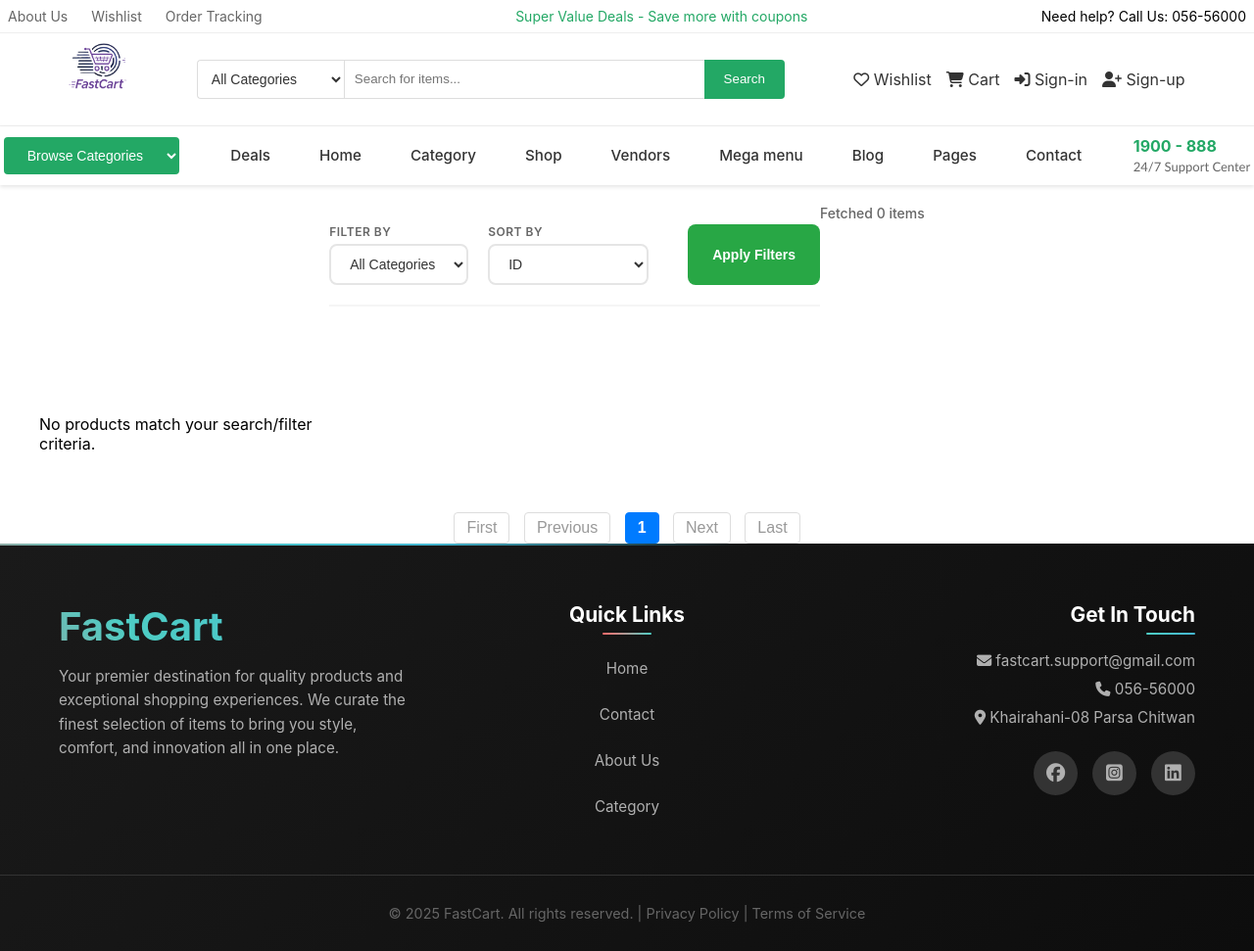
After one commit to Prateek-Giree/Ecommerce_website_django, a Django app: page /filter-search/ in a window 1280 px wide. The commit adds this page. Shown: the whole page at 98% size. Run offline with Django 4.2, Linux system fonts and the light colour scheme; data that the repository does not hold is empty; some libraries are stand-ins or nearby versions; some web fonts are replaced.

Commit message:
Quick sort implementation

```diff
--- /dev/null
+++ b/ecomm/templates/ecomm/filter_search.html
@@ -0,0 +1,128 @@
+{% extends "base.html" %}
+{% block title %} FastCart | Search {% endblock title %}
+
+{% block body %}
+<div class="filter-container">
+  <form method="get" class="filter-form">
+    <div class="filter-header">
+      <div class="filter-controls">
+        <div class="filt">
+
+          <!-- Filter By Category -->
+          <div class="filter-control-group">
+            <label for="filterBy">Filter By</label>
+            <select id="filterBy" name="filterBy">
+              <option value="">All Categories</option>
+              {% for category in categories %}
+              {% with category.name|lower as cat_name %}
+              <option value="{{ cat_name }}" {% if request.GET.filterBy is cat_name %}selected{% endif %}>
+                {{ category.name }}
+              </option>
+              {% endwith %}
+              {% endfor %}
+            </select>
+          </div>
+
+
+
+          <!-- Sort By -->
+          <div class="filter-control-group">
+            <label for="sortBy">Sort By</label>
+            {% with request.GET.sortBy as sort_val %}
+            <select id="sortBy" name="sortBy">
+              <option value="id" {% if sort_val == 'id' %}selected{% endif %}>ID</option>
+              <option value="name" {% if sort_val == 'name' %}selected{% endif %}>Name</option>
+              <option value="category" {% if sort_val == 'category' %}selected{% endif %}>Category</option>
+              <option value="price-asc" {% if sort_val == 'price-asc' %}selected{% endif %}>Price Ascending</option>
+              <option value="price-desc" {% if sort_val == 'price-desc' %}selected{% endif %}>Price Descending</option>
+            </select>
+            {% endwith %}
+          </div>
+
+
+
+          <!-- Apply Button -->
+          <div class="btn-div">
+            <button type="submit" class="filter-apply-filters-btn">Apply Filters</button>
+          </div>
+        </div>
+      </div>
+    </div>
+  </form>
+
+  <!-- Result Count -->
+  <div class="filter-results-info">Fetched {{ results_count }} items</div>
+</div>
+
+<!-- Product Grid -->
+<div class="filter-products-grid" id="productsGrid">
+  {% for product in products %}
+  <a href="{% url 'products' product.id %}">
+    <div class="filter-product-card" data-category="{{ product.category.name|lower }}"
+      data-name="{{ product.name|lower }}" data-price="{{ product.new_price|default:product.price }}">
+      <div class="filter-product-image">
+        <img src="{{ product.image.url }}" alt="{{ product.name }}" />
+      </div>
+      <div class="filter-product-info">
+        <div class="filter-product-name">{{ product.name }}</div>
+        <div class="filter-product-category">{{ product.category.name }}</div>
+        <div class="filter-product-price">
+          {% if product.new_price %}
+          <span class="text-line-through text-gray-500">${{ product.price }}</span>
+          {% else %}
+          ${{ product.price }}
+          {% endif %}
+        </div>
+      </div>
+    </div>
+  </a>
+  {% empty %}
+  <p>No products match your search/filter criteria.</p>
+  {% endfor %}
+</div>
+
+<!-- Pagination Controls -->
+<div class="pagination">
+
+  {% comment %} First page link {% endcomment %}
+  {% if page_obj.number > 1 %}
+  <a href="?{% if request.GET.filterBy %}filterBy={{ request.GET.filterBy }}&{% endif %}{% if request.GET.sortBy %}sortBy={{ request.GET.sortBy }}&{% endif %}page=1">First</a>
+  {% else %}
+  <span class="disabled">First</span>
+  {% endif %}
+
+  {% comment %} Previous page link {% endcomment %}
+  {% if page_obj.has_previous %}
+  <a href="?{% if request.GET.filterBy %}filterBy={{ request.GET.filterBy }}&{% endif %}{% if request.GET.sortBy %}sortBy={{ request.GET.sortBy }}&{% endif %}page={{ page_obj.previous_page_number }}">Previous</a>
+  {% else %}
+  <span class="disabled">Previous</span>
+  {% endif %}
+
+  {% comment %} Page number links {% endcomment %}
+  {% for num in paginator.page_range %}
+  {% if num == page_obj.number %}
+  <span class="current">{{ num }}</span>
+  {% elif num >= page_obj.number|add:'-2' and num <= page_obj.number|add:'2' %} <a href="?{% if request.GET.filterBy %}filterBy={{ request.GET.filterBy }}&{% endif %} {% if request.GET.sortBy %}sortBy={{ request.GET.sortBy }}&{% endif %}page={{ num }}">{{ num }}</a>
+    {% elif num == 1 or num == paginator.num_pages %}
+    <a href="?{% if request.GET.filterBy %}filterBy={{ request.GET.filterBy }}&{% endif %} {% if request.GET.sortBy %}sortBy={{ request.GET.sortBy }}&{% endif %}page={{ num }}">{{ num }}</a>
+    {% elif num == page_obj.number|add:'-3' or num == page_obj.number|add:'3' %}
+    <span>...</span>
+    {% endif %}
+    {% endfor %}
+
+    {% comment %} Next page link {% endcomment %}
+    {% if page_obj.has_next %}
+    <a href="?{% if request.GET.filterBy %}filterBy={{ request.GET.filterBy }}&{% endif %} {% if request.GET.sortBy %}sortBy={{ request.GET.sortBy }}&{% endif %}page={{ page_obj.next_page_number }}">Next</a>
+    {% else %}
+    <span class="disabled">Next</span>
+    {% endif %}
+
+    {% comment %} Last page link {% endcomment %}
+    {% if page_obj.number < paginator.num_pages %} <a href="?{% if request.GET.filterBy %}filterBy={{ request.GET.filterBy }}&{% endif %} {% if request.GET.sortBy %}sortBy={{ request.GET.sortBy }}&{% endif %}page={{ paginator.num_pages }}">Last</a>
+      {% else %}
+      <span class="disabled">Last</span>
+      {% endif %}
+
+</div>
+
+{% endblock body %}
--- a/ecomm/templates/ecomm/login_register.html
+++ b/ecomm/templates/ecomm/login_register.html
@@ -33,7 +33,7 @@
           required
         />
         <div class="form-options">
-          <a href="#">Forgot password?</a>
+          <a href="{% url "forgot_password" %}">Forgot password?</a>
         </div>
         <button type="submit">Log in</button>
       </form>
--- a/ecomm/urls.py
+++ b/ecomm/urls.py
@@ -39,4 +39,6 @@ urlpatterns = [
     path('forgot-password/', views.forgot_password_request, name='forgot_password'),
     path('verify-otp/', views.verify_otp, name='verify_otp'),
     path('reset-password/', views.reset_password, name='reset_password'),
+
+    path('filter-search/',views.product_filter,name='filter_search'),
 ]
--- a/ecomm/views.py
+++ b/ecomm/views.py
@@ -25,6 +25,10 @@ from django.db import transaction
 from django.core.exceptions import ObjectDoesNotExist
 from django.core.mail import send_mail
 import random
+from django.db.models import Q
+from .quick_sort import quicksort_products
+from django.core.paginator import Paginator, EmptyPage, PageNotAnInteger
+
 
 
 # =============================================================
@@ -693,3 +697,49 @@ def reset_password(request):
         return redirect('login')
 
     return render(request, 'account/password_reset.html')
+
+
+
+
+def product_filter(request):
+    products = list(Product.objects.all())
+    categories = Category.objects.all()
+
+    category = request.GET.get('filterBy')
+    sort_by = request.GET.get('sortBy')
+
+    if category:
+        products = [p for p in products if p.category.name.lower() == category.lower()]
+
+    if sort_by == 'name':
+        products = quicksort_products(products, key_func=lambda p: p.name.lower())
+    elif sort_by == 'category':
+        products = quicksort_products(products, key_func=lambda p: p.category.name.lower())
+    elif sort_by == 'price-asc':
+        products = quicksort_products(products, key_func=lambda p: p.new_price if p.new_price is not None else p.price)
+    elif sort_by == 'price-desc':
+        products = quicksort_products(products, key_func=lambda p: p.new_price if p.new_price is not None else p.price, reverse=True)
+    elif sort_by == 'id':
+        products = quicksort_products(products, key_func=lambda p: p.id)
+
+    # Pagination
+    page = request.GET.get('page', 1)
+    paginator = Paginator(products, 10)  # Show 10 products per page
+
+    try:
+        paginated_products = paginator.page(page)
+    except PageNotAnInteger:
+        # If page is not an integer, deliver first page.
+        paginated_products = paginator.page(1)
+    except EmptyPage:
+        # If page is out of range (e.g., 9999), deliver last page of results.
+        paginated_products = paginator.page(paginator.num_pages)
+
+    context = {
+        'products': paginated_products,
+        'results_count': len(products),
+        'categories': categories,
+        'paginator': paginator,
+        'page_obj': paginated_products,
+    }
+    return render(request, 'ecomm/filter_search.html', context)
--- a/static/css/styles.css
+++ b/static/css/styles.css
@@ -1324,7 +1324,7 @@ hr {
   justify-content: space-evenly;
 }
 
-.cart-table-container form{
+.cart-table-container form {
   display: flex;
   gap: 2rem;
 }
@@ -2735,3 +2735,303 @@ hr {
     letter-spacing: 0.5px;
   }
 }
+
+/*Filter/search page*/
+
+.filter-container {
+  padding: 20px;
+  display: flex;
+  justify-content: center;
+}
+
+.filter-header {
+  display: flex;
+  justify-content: space-between;
+  align-items: center;
+  background: #ffffff;
+  padding: 20px 0;
+  border-bottom: 2px solid #f5f5f5;
+  margin-bottom: 30px;
+}
+
+.filter-controls {
+  display: flex;
+  gap: 20px;
+  align-items: center;
+  flex-wrap: wrap;
+}
+
+.filt{
+  display: flex;
+  gap: 20px;
+}
+
+.filter-control-group {
+  display: flex;
+  flex-direction: column;
+  gap: 5px;
+}
+
+.filter-control-group label {
+  font-size: 12px;
+  font-weight: 600;
+  color: #666;
+  text-transform: uppercase;
+  letter-spacing: 0.5px;
+}
+
+select,
+input[type="text"] {
+  padding: 10px 15px;
+  border: 2px solid #e5e5e5;
+  border-radius: 8px;
+  background: white;
+  font-size: 14px;
+  color: #333;
+  transition: all 0.3s ease;
+}
+
+select:focus,
+input[type="text"]:focus {
+  outline: none;
+  border-color: #28a745;
+  box-shadow: 0 0 0 3px rgba(40, 167, 69, 0.1);
+}
+
+.filter-search-group {
+  position: relative;
+}
+
+.filter-search-input {
+  min-width: 250px;
+  padding-right: 50px;
+}
+
+.filter-search-btn {
+  position: absolute;
+  right: 5px;
+  top: 50%;
+  transform: translateY(-50%);
+  background: #28a745;
+  color: white;
+  border: none;
+  padding: 8px 15px;
+  border-radius: 6px;
+  cursor: pointer;
+  font-size: 12px;
+  font-weight: 600;
+  transition: background 0.3s ease;
+}
+
+.filter-search-btn:hover {
+  background: #218838;
+}
+
+.filter-results-info {
+  color: #666;
+  font-size: 14px;
+  font-weight: 500;
+}
+
+.filter-products-grid {
+  display: grid;
+  grid-template-columns: repeat(auto-fill, minmax(250px, 1fr));
+  gap: 25px;
+  margin-top: 20px;
+  padding: 40px;
+}
+
+.filter-products-grid a{
+text-decoration: none;
+  box-shadow: 0 2px 8px rgba(0, 0, 0, 0.06);
+
+}
+.filter-product-card {
+  border-radius: 12px;
+  overflow: hidden;
+  box-shadow: 0 2px 8px rgba(0, 0, 0, 0.348);
+  transition: all 0.3s ease;
+  cursor: pointer;
+  position: relative;
+}
+
+.filter-product-card:hover {
+  transform: translateY(-4px);
+  box-shadow: 0 8px 25px rgba(0, 0, 0, 0.12);
+}
+
+.filter-product-image {
+  width: 100%;
+  height: 200px;
+  position: relative;
+  overflow: hidden;
+}
+
+.filter-product-image img {
+  width: 100%;
+  height: 100%;
+  object-fit: cover;
+}
+
+.filter-product-tag {
+  position: absolute;
+  top: 10px;
+  left: 10px;
+  background: rgba(40, 167, 69, 0.9);
+  color: white;
+  padding: 4px 8px;
+  border-radius: 4px;
+  font-size: 11px;
+  font-weight: 600;
+  text-transform: uppercase;
+  letter-spacing: 0.5px;
+}
+
+.filter-product-tag.recycled {
+  background: rgba(40, 167, 69, 0.9);
+}
+
+.filter-product-tag.vegan {
+  background: rgba(255, 159, 28, 0.9);
+}
+
+.filter-product-tag.merino {
+  background: rgba(108, 117, 125, 0.9);
+}
+
+.filter-product-info {
+  padding: 20px;
+}
+
+.filter-product-name {
+  font-size: 16px;
+  font-weight: 600;
+  color: #333;
+  margin-bottom: 5px;
+}
+
+.filter-product-category {
+  font-size: 13px;
+  color: #666;
+  margin-bottom: 10px;
+  text-transform: capitalize;
+}
+
+.btn-div{
+  display: flex;
+}
+
+.filter-product-price {
+  font-size: 18px;
+  font-weight: 700;
+  color: #28a745;
+}
+
+.filter-apply-filters-btn {
+  background: #28a745;
+  color: white;
+  border: none;
+  padding: 12px 25px;
+  border-radius: 8px;
+  cursor: pointer;
+  font-size: 14px;
+  font-weight: 600;
+  transition: background 0.3s ease;
+  margin-left: 20px;
+}
+
+.filter-apply-filters-btn:hover {
+  background: #218838;
+}
+
+@media (max-width: 768px) {
+  .filter-header {
+    flex-direction: column;
+    gap: 20px;
+    align-items: stretch;
+  }
+
+  .filter-controls {
+    flex-direction: column;
+    align-items: stretch;
+  }
+
+  .filter-control-group {
+    width: 100%;
+  }
+
+  select,
+  input[type="text"] {
+    min-width: 100%;
+  }
+
+  .filter-search-input {
+    min-width: 100%;
+  }
+
+  .filter-results-info {
+    text-align: center;
+  }
+
+  .filter-products-grid {
+    grid-template-columns: repeat(auto-fill, minmax(200px, 1fr));
+    gap: 20px;
+  }
+}
+
+.pagination {
+  margin-top: 20px;
+  text-align: center;
+  font-family: Arial, sans-serif;
+}
+
+.pagination a, .pagination span {
+  display: inline-block;
+  margin: 0 5px;
+  padding: 6px 12px;
+  text-decoration: none;
+  border: 1px solid #ddd;
+  color: #333;
+  border-radius: 4px;
+  transition: background-color 0.3s ease;
+}
+
+.pagination a:hover {
+  background-color: #007bff;
+  color: white;
+  border-color: #007bff;
+}
+
+.pagination .current {
+  font-weight: bold;
+  background-color: #007bff;
+  color: white;
+  border-color: #007bff;
+  pointer-events: none;
+}
+
+.pagination .disabled {
+  color: #999;
+  pointer-events: none;
+  border-color: #ddd;
+}
+
+
+@media (max-width: 480px) {
+  .filter-container {
+    padding: 15px;
+  }
+
+  .filter-products-grid {
+    grid-template-columns: 1fr 1fr;
+    gap: 15px;
+  }
+
+  .filter-product-card {
+    border-radius: 8px;
+  }
+
+  .filter-product-info {
+    padding: 15px;
+  }
+}
--- a/static/js/script.js
+++ b/static/js/script.js
@@ -132,3 +132,93 @@ function updateCartTotal() {
   document.getElementById("cart-subtotal").textContent = `Rs ${total}`;
   document.getElementById("cart-total").textContent = `Rs ${total}`;
 }
+
+//Filter and search page
+
+let allCards = [];
+let currentResults = 8;
+
+function initializeCards() {
+  allCards = Array.from(document.querySelectorAll(".product-card"));
+  updateResultsCount();
+}
+
+function updateResultsCount() {
+  const visibleCards = allCards.filter((card) => card.style.display !== "none");
+  currentResults = visibleCards.length;
+  document.querySelector(
+    ".results-info"
+  ).textContent = `Showing ${currentResults} items`;
+
+  const noResultsMsg = document.getElementById("noResultsMessage");
+  if (noResultsMsg) {
+    noResultsMsg.style.display = currentResults === 0 ? "block" : "none";
+  }
+}
+
+function applyFilters() {
+  const filterBy = document.getElementById("filterBy").value;
+  const sortBy = document.getElementById("sortBy").value;
+  const searchTerm = document.getElementById("searchInput").value.toLowerCase();
+
+  allCards.forEach((card) => {
+    const category = card.getAttribute("data-category");
+    const name = card.getAttribute("data-name");
+
+    const matchesCategory = !filterBy || category === filterBy;
+    const matchesSearch =
+      !searchTerm || name.includes(searchTerm) || category.includes(searchTerm);
+
+    card.style.display = matchesCategory && matchesSearch ? "block" : "none";
+  });
+
+  const visibleCards = allCards.filter((card) => card.style.display !== "none");
+  const grid = document.getElementById("productsGrid");
+
+  visibleCards.sort((a, b) => {
+    switch (sortBy) {
+      case "name":
+        return a
+          .getAttribute("data-name")
+          .localeCompare(b.getAttribute("data-name"));
+      case "category":
+        return a
+          .getAttribute("data-category")
+          .localeCompare(b.getAttribute("data-category"));
+      case "price-asc":
+        return (
+          parseFloat(a.getAttribute("data-price")) -
+          parseFloat(b.getAttribute("data-price"))
+        );
+      case "price-desc":
+        return (
+          parseFloat(b.getAttribute("data-price")) -
+          parseFloat(a.getAttribute("data-price"))
+        );
+      default:
+        return 0;
+    }
+  });
+
+  visibleCards.forEach((card) => {
+    grid.appendChild(card);
+  });
+
+  updateResultsCount();
+}
+
+function searchProducts() {
+  applyFilters();
+}
+
+document.getElementById("filterBy").addEventListener("change", applyFilters);
+document.getElementById("sortBy").addEventListener("change", applyFilters);
+document
+  .getElementById("searchInput")
+  .addEventListener("keypress", function (e) {
+    if (e.key === "Enter") {
+      searchProducts();
+    }
+  });
+
+document.addEventListener("DOMContentLoaded", initializeCards);
```
Also changed, not shown: core/settings.py (+11 -1 lines), ecomm/models.py (+14 -0 lines), ecomm/quick_sort.py (added, +14 -0 lines), ecomm/migrations/0015_passwordresetotp.py (added), 1 other file.
